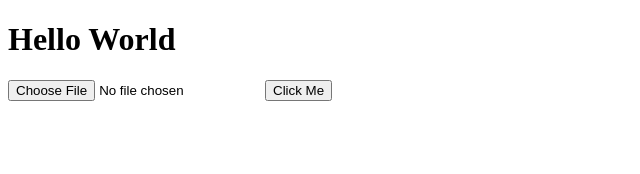
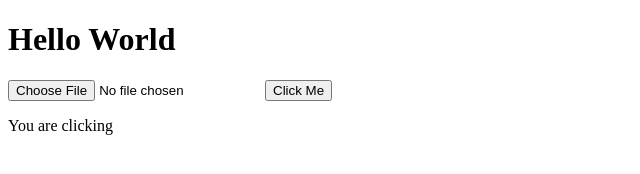
Before and after one commit to chronicDash/new-one, a plain HTML site: page Project1/index.html in a window 1280 px wide. Shown: the whole page, without its empty margins (0-640 px from the left). Drawn offline with Linux system fonts and the light colour scheme.

Commit message:
Modify files

```diff
--- a/Project1/index.html
+++ b/Project1/index.html
@@ -9,5 +9,7 @@
     <h1>Hello World</h1>
     <input type="file" >
     <button>Click Me</button>
+
+    <p>You are clicking</p>
 </body>
 </html>
```
